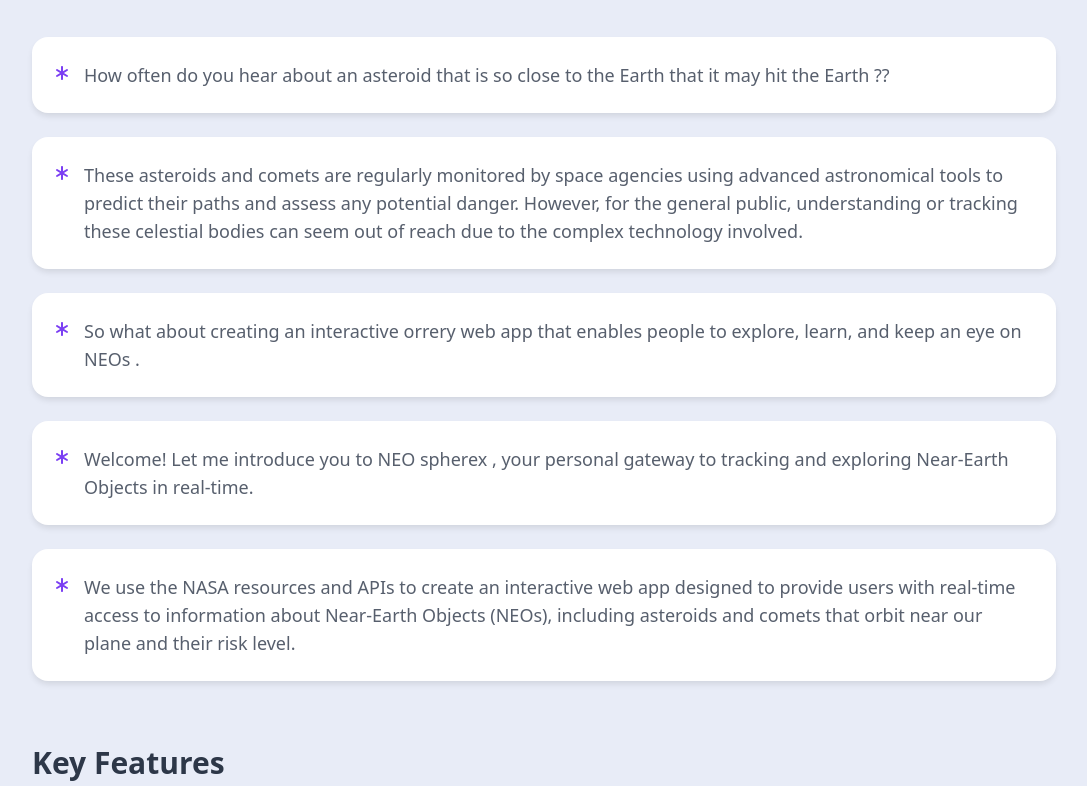
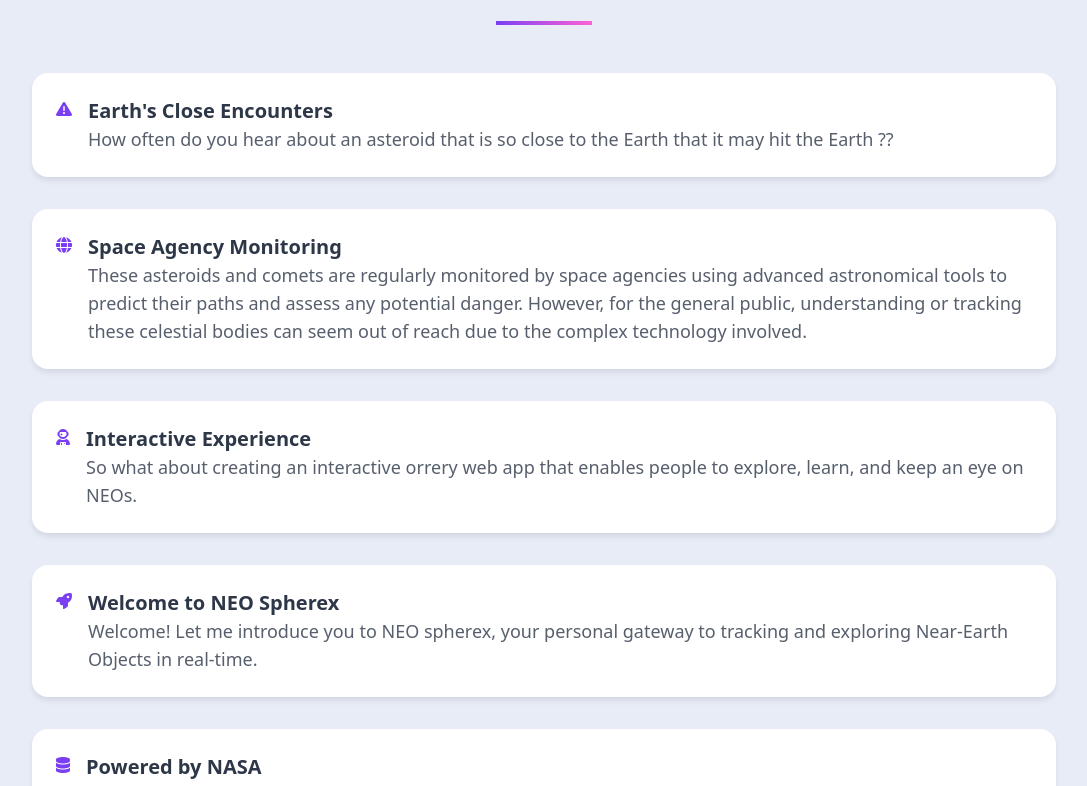
Before and after one commit to AhmedKhaledp-0/NEO_SHERXE, a React (Vite) app: page /about in a window 1280 px wide. Shown: the part 431-1217 px from the top of the page, without its empty margins (96-1183 px from the left). Built offline with nearby package versions, Linux system fonts and the light colour scheme.

Commit message:
edir some deployment issues

```diff
--- a/index.html
+++ b/index.html
@@ -29,7 +29,7 @@
     <meta property="og:image" content="https://neo-sherxe.vercel.app/og.jpg" />
 
     <!-- Twitter -->
-    <meta property="twitter:card" content="summary" />
+    <meta property="twitter:card" content="https://neo-sherxe.vercel.app//og.jpg" />
     <meta property="twitter:url" content="https://neo-sherxe.vercel.app/" />
     <meta
       property="twitter:title"
@@ -67,7 +67,7 @@
       // Update theme color based on app theme
       const updateThemeColor = () => {
         const isDark = document.documentElement.classList.contains('dark');
-        document.getElementById('theme-color').content = isDark ? '#111827' : '#f3f4f6';
+        document.getElementById('theme-color').content = isDark ? '#080B1A' : '#E8ECF7';
       };
 
       // Initial theme check
--- a/src/components/About.jsx
+++ b/src/components/About.jsx
@@ -1,28 +1,47 @@
 import React from "react";
 import { useNavigate } from "react-router-dom";
 import { FontAwesomeIcon } from "@fortawesome/react-fontawesome";
-import { faArrowRight, faAsterisk, faMeteor, faRocket } from "@fortawesome/free-solid-svg-icons";
+import {
+  faArrowRight,
+  faAsterisk,
+  faMeteor,
+  faRocket,
+  faExclamationTriangle,
+  faGlobe,
+  faUserAstronaut,
+  faDatabase
+} from "@fortawesome/free-solid-svg-icons";
 import TeamMemberCards from "./TeamMemberCards";
 
 const points = [
   {
     id: 1,
+    icon: faExclamationTriangle,
+    title: "Earth's Close Encounters",
     text: "How often do you hear about an asteroid that is so close to the Earth that it may hit the Earth ??",
   },
   {
     id: 2,
+    icon: faGlobe,
+    title: "Space Agency Monitoring",
     text: "These asteroids and comets are regularly monitored by space agencies using advanced astronomical tools to predict their paths and assess any potential danger. However, for the general public, understanding or tracking these celestial bodies can seem out of reach due to the complex technology involved.",
   },
   {
     id: 3,
-    text: "So what about creating an interactive orrery web app that enables people to explore, learn, and keep an eye on   NEOs .",
+    icon: faUserAstronaut,
+    title: "Interactive Experience",
+    text: "So what about creating an interactive orrery web app that enables people to explore, learn, and keep an eye on NEOs.",
   },
   {
     id: 4,
-    text: "Welcome! Let me introduce you to NEO spherex , your personal gateway to tracking and exploring Near-Earth Objects in real-time.",
+    icon: faRocket,
+    title: "Welcome to NEO Spherex",
+    text: "Welcome! Let me introduce you to NEO spherex, your personal gateway to tracking and exploring Near-Earth Objects in real-time.",
   },
   {
     id: 5,
+    icon: faDatabase,
+    title: "Powered by NASA",
     text: "We use the NASA resources and APIs to create an interactive web app designed to provide users with real-time access to information about Near-Earth Objects (NEOs), including asteroids and comets that orbit near our plane and their risk level.",
   },
 ];
@@ -79,20 +98,26 @@
           </div>
 
           {/* Key Points Section */}
-          <div className="space-y-6">
-            <h2 className="text-3xl font-bold mb-8 text-light-text dark:text-dark-text">
+          <div className="space-y-8">
+            <h2 className="text-3xl font-bold mb-12 text-center text-light-text dark:text-dark-text">
               Our Mission
+              <div className="w-24 h-1 bg-gradient-to-r from-light-primary to-light-accent dark:from-dark-primary dark:to-dark-accent mx-auto mt-4"></div>
             </h2>
             {points.map((point) => (
               <div key={point.id} className="card group hover:border-light-primary dark:hover:border-dark-primary">
                 <div className="flex items-start gap-4">
                   <FontAwesomeIcon
-                    icon={faAsterisk}
+                    icon={point.icon}
                     className="text-light-primary dark:text-dark-primary mt-1"
                   />
-                  <p className="text-lg text-light-text/80 dark:text-dark-text/80">
-                    {point.text}
-                  </p>
+                  <div>
+                    <h3 className="text-xl font-semibold text-light-text dark:text-dark-text">
+                      {point.title}
+                    </h3>
+                    <p className="text-lg text-light-text/80 dark:text-dark-text/80">
+                      {point.text}
+                    </p>
+                  </div>
                 </div>
               </div>
             ))}
--- a/src/components/Orrery.jsx
+++ b/src/components/Orrery.jsx
@@ -326,7 +326,7 @@
   const [celestialBodiesData, setCelestialBodiesData] = useState([]);
   const [isLoading, setIsLoading] = useState(true);
   const [error, setError] = useState(null);
-  const [time, setTime] = useState(new Date());
+  const [time, setTime] = useState(new Date()); // Changed to current time
   const [speed, setSpeed] = useState(1); // Changed default speed to 1
   const [paused, setPaused] = useState(false);
   const [showDwarfPlanets, setShowDwarfPlanets] = useState(true);
@@ -372,8 +372,8 @@
 
     const updateTime = (currentTime) => {
       const deltaTime = currentTime - lastUpdateTime.current;
-      // Convert speed to milliseconds per frame (60 FPS target)
-      const timeIncrement = (deltaTime * speed * 86400) / 60; // 86400 seconds in a day
+      // Update time with real-time seconds (speed multiplier affects this)
+      const timeIncrement = deltaTime * speed; // Remove the 86400 multiplier to match real time
 
       setTime(prevTime => new Date(prevTime.getTime() + timeIncrement));
       lastUpdateTime.current = currentTime;
@@ -588,11 +588,11 @@
               <input
                 type="range"
                 min="0.1"
-                max="100"
-                step="0.1"
+                max="900000" // Increased from 100 to 1000
+                step="90" // Changed from 0.1 to 1 for better control at higher speeds
                 value={speed}
                 onChange={handleSpeedChange}
-                className="w-32 md:w-48"
+                className="w-48 md:w-64" // Increased width
               />
               <span className="text-sm text-light-text dark:text-dark-text whitespace-nowrap">
                 {speed === 1 ? '1x (Real-time)' : `${speed}x`}
```
Also changed, not shown: 1 other file (tests, documents, lock files or other folders).
